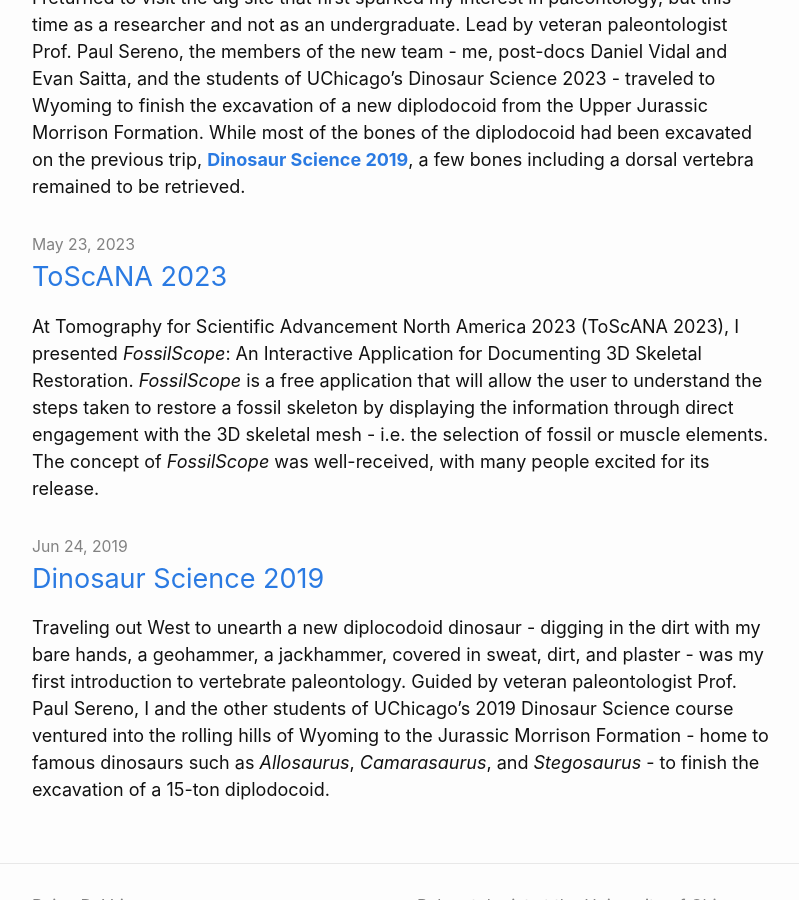
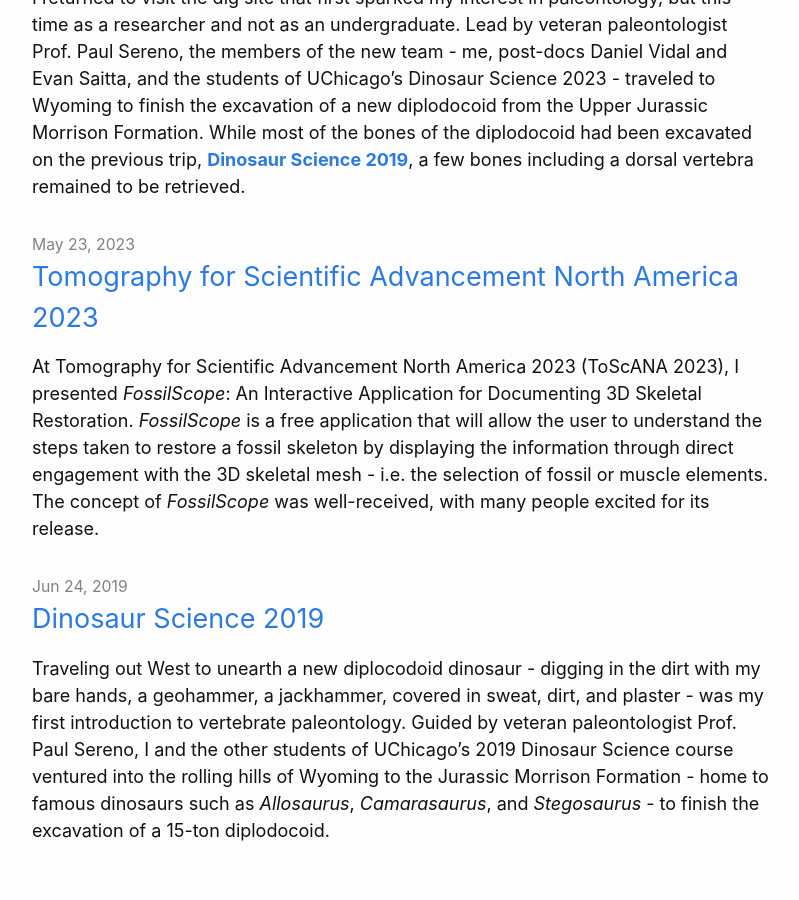
Before and after one commit to rpdevries/rpdevries.github.io, a Jekyll site: the page built from index.md, in a window 1280 px wide and 900 px high, scrolled down 1978 px. Shown: the whole window, without its empty margins (238-1037 px from the left). Built offline with Jekyll 4.4.1, drawn with Linux system fonts in a browser that asks for light colours.

Commit message:
Update 2023-05-23-ToScANA-2023.md

```diff
--- a/_posts/2023-05-23-ToScANA-2023.md
+++ b/_posts/2023-05-23-ToScANA-2023.md
@@ -1,6 +1,6 @@
 ---
 layout: post
-title: ToScANA 2023
+title: Tomography for Scientific Advancement North America 2023
 permalink: /03_ToScANA_2023/
 description: Dinosaur-related adventures.
 categories: updates
```
